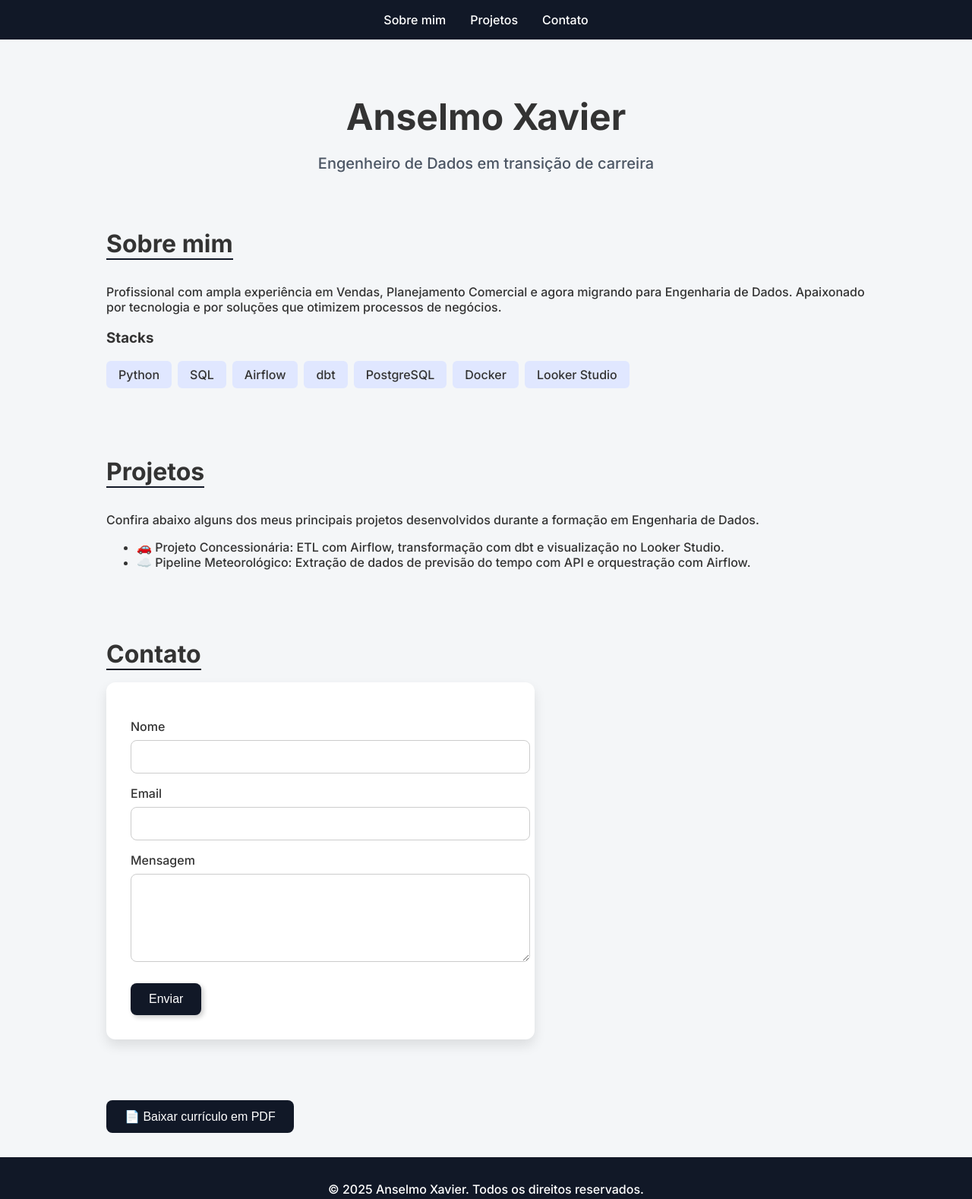
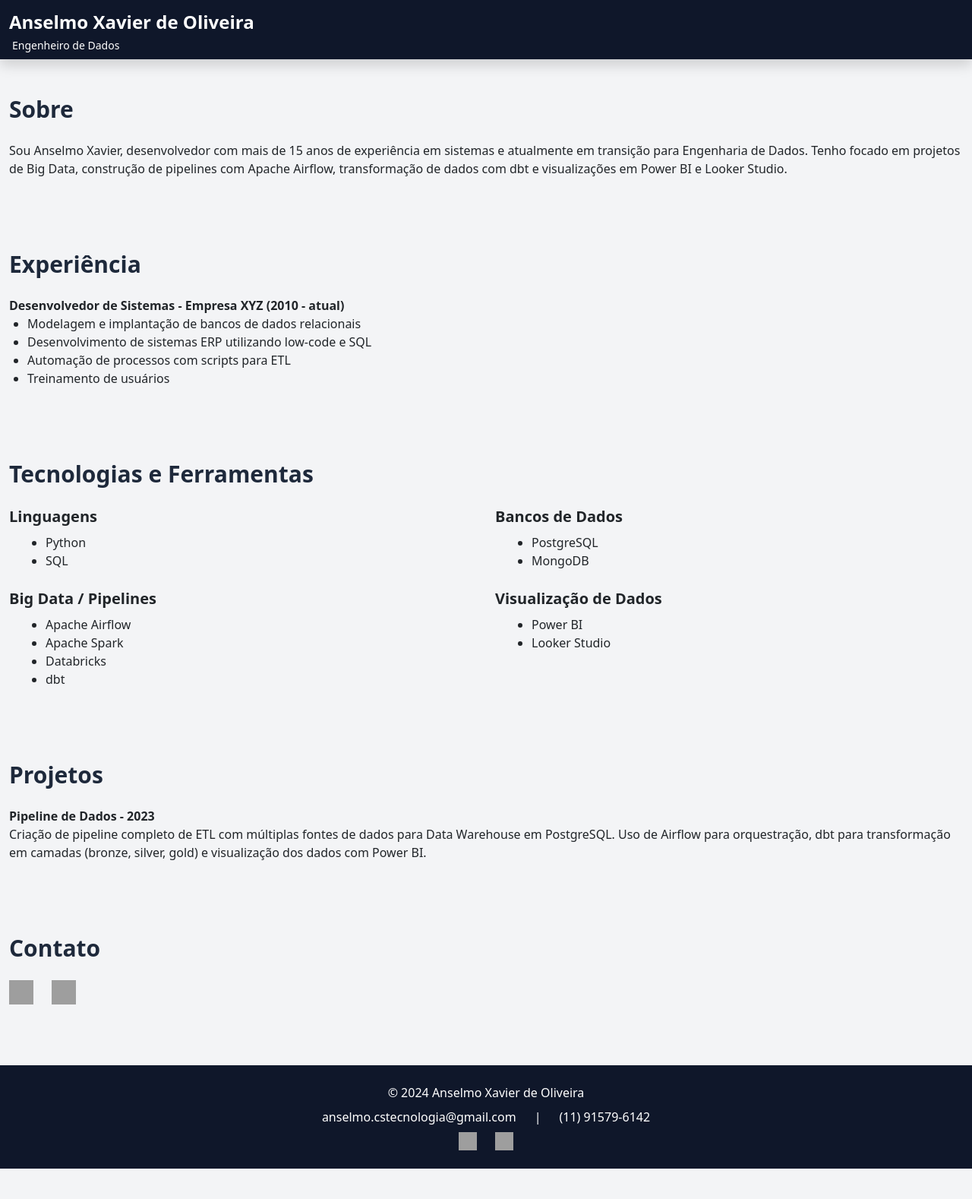
Before and after one commit to anselmoaxo/portifolio, a plain HTML site: page index.html in a window 1280 px wide. Shown: the whole page at 76% size. After the commit the page ends 1538 px from the top, so only its background shows below. Drawn offline with nearby package versions, Linux system fonts and the light colour scheme; grey boxes are pictures that could not be loaded; a script that the page names is missing.

Commit message:
add boostrap

```diff
--- a/index.html
+++ b/index.html
@@ -1,219 +1,167 @@
 <!DOCTYPE html>
-<html lang="pt-BR">
-
+<html lang="pt-br">
 <head>
   <meta charset="UTF-8" />
-  <meta name="viewport" content="width=device-width, initial-scale=1.0" />
-  <title>Anselmo Xavier | Portfólio</title>
-  <link href="https://fonts.googleapis.com/css2?family=Inter:wght@300;500;700&display=swap" rel="stylesheet">
+  <meta name="viewport" content="width=device-width, initial-scale=1.0"/>
+  <title>Portfólio - Anselmo Xavier de Oliveira</title>
+
+  <!-- Bootstrap CSS -->
+  <link href="https://cdn.jsdelivr.net/npm/bootstrap@5.3.0/dist/css/bootstrap.min.css" rel="stylesheet"/>
+
+  <!-- Tailwind -->
+  <script src="https://cdn.tailwindcss.com"></script>
+
   <style>
-    body {
-      font-family: 'Inter', sans-serif;
-      margin: 0;
-      padding: 0;
-      background-color: #f4f6f8;
-      color: #333;
+    html {
+      scroll-behavior: smooth;
     }
-
-    header {
-      background-color: #111827;
-      padding: 1rem;
+    .nav-link {
+      color: white !important;
     }
-
-    nav ul {
-      list-style: none;
-      display: flex;
-      justify-content: center;
-      gap: 2rem;
-      padding: 0;
-      margin: 0;
-    }
-
-    nav a {
-      color: #fff;
-      text-decoration: none;
-      font-weight: 500;
-    }
-
-    nav a:hover {
+    .nav-link:hover {
       text-decoration: underline;
-    }
-
-    main {
-      padding: 2rem;
-      max-width: 1000px;
-      margin: auto;
-    }
-
-    #hero {
-      text-align: center;
-      margin-bottom: 3rem;
-    }
-
-    #hero h1 {
-      font-size: 3rem;
-      margin-bottom: 0.5rem;
-    }
-
-    #hero p {
-      font-size: 1.25rem;
-      color: #4b5563;
-    }
-
-    button {
-      background-color: #111827;
-      color: #fff;
-      border: none;
-      padding: 0.75rem 1.5rem;
-      font-size: 1rem;
-      border-radius: 8px;
-      cursor: pointer;
-      margin-top: 1rem;
-      transition: background 0.3s;
-    }
-
-    button:hover {
-      background-color: #1f2937;
-    }
-
-    section {
-      margin-bottom: 4rem;
-    }
-
-    h2 {
-      font-size: 2rem;
-      margin-bottom: 1rem;
-      border-bottom: 2px solid #111827;
-      display: inline-block;
-    }
-
-    .stacks {
-      display: flex;
-      flex-wrap: wrap;
-      gap: 0.5rem;
-      padding-left: 0;
-      list-style: none;
-    }
-
-    .stacks li {
-      background-color: #e0e7ff;
-      padding: 0.5rem 1rem;
-      border-radius: 6px;
-      font-weight: 500;
-    }
-
-    form {
-      background-color: #fff;
-      padding: 2rem;
-      border-radius: 12px;
-      box-shadow: 0 8px 16px rgba(0, 0, 0, 0.1);
-      max-width: 500px;
-    }
-
-    form label {
-      display: block;
-      margin-bottom: 0.5rem;
-      margin-top: 1rem;
-      font-weight: 500;
-    }
-
-    form input,
-    form textarea {
-      width: 100%;
-      padding: 0.75rem;
-      border: 1px solid #ccc;
-      border-radius: 8px;
-      font-size: 1rem;
-    }
-
-    form button {
-      margin-top: 1.5rem;
-      box-shadow: 3px 3px 6px rgba(0, 0, 0, 0.2);
-    }
-
-    footer {
-      background-color: #111827;
-      color: #fff;
-      text-align: center;
-      padding: 1rem;
     }
   </style>
 </head>
+<body class="bg-gray-100">
 
-<body>
-  <header>
-    <nav>
-      <ul>
-        <li><a href="#sobre">Sobre mim</a></li>
-        <li><a href="#projetos">Projetos</a></li>
-        <li><a href="#contato">Contato</a></li>
-      </ul>
+  <!-- HEADER / MENU -->
+  <header class="sticky-top shadow">
+    <nav class="navbar navbar-expand-lg navbar-dark bg-slate-900">
+      <div class="container">
+        <div class="d-flex flex-column">
+          <a class="navbar-brand text-2xl fw-bold" href="#">Anselmo Xavier de Oliveira</a>
+          <p class="text-white text-sm ms-1">Engenheiro de Dados</p>
+        </div>
+        <button class="navbar-toggler" type="button" data-bs-toggle="collapse" data-bs-target="#navbarNav" aria-controls="navbarNav" aria-expanded="false" aria-label="Toggle navigation">
+          <span class="navbar-toggler-icon"></span>
+        </button>
+        <div class="collapse navbar-collapse justify-content-end" id="navbarNav">
+          <ul class="navbar-nav ms-auto text-center">
+            <li class="nav-item"><a class="nav-link" href="#sobre" onclick="closeMenu()">Sobre</a></li>
+            <li class="nav-item"><a class="nav-link" href="#experiencia" onclick="closeMenu()">Experiência</a></li>
+            <li class="nav-item"><a class="nav-link" href="#stacks" onclick="closeMenu()">Stacks</a></li>
+            <li class="nav-item"><a class="nav-link" href="#projetos" onclick="closeMenu()">Projetos</a></li>
+            <li class="nav-item"><a class="nav-link" href="#contato" onclick="closeMenu()">Contato</a></li>
+          </ul>
+        </div>
+      </div>
     </nav>
   </header>
 
-  <main>
-    <section id="hero">
-      <h1>Anselmo Xavier</h1>
-      <p>Engenheiro de Dados em transição de carreira</p>
+  <!-- CONTEÚDO PRINCIPAL -->
+  <main class="container">
+    <section id="sobre" class="py-5">
+      <h2 class="text-3xl font-bold text-slate-800 mb-4">Sobre</h2>
+      <p>Sou Anselmo Xavier, desenvolvedor com mais de 15 anos de experiência em sistemas e atualmente em transição para Engenharia de Dados. Tenho focado em projetos de Big Data, construção de pipelines com Apache Airflow, transformação de dados com dbt e visualizações em Power BI e Looker Studio.</p>
     </section>
 
-    <section id="sobre">
-      <h2>Sobre mim</h2>
-      <p>Profissional com ampla experiência em Vendas, Planejamento Comercial e agora migrando para Engenharia de Dados. Apaixonado por tecnologia e por soluções que otimizem processos de negócios.</p>
-      <h3>Stacks</h3>
-      <ul class="stacks">
-        <li>Python</li>
-        <li>SQL</li>
-        <li>Airflow</li>
-        <li>dbt</li>
-        <li>PostgreSQL</li>
-        <li>Docker</li>
-        <li>Looker Studio</li>
+    <section id="experiencia" class="py-5">
+      <h2 class="text-3xl font-bold text-slate-800 mb-4">Experiência</h2>
+      <p><strong>Desenvolvedor de Sistemas - Empresa XYZ (2010 - atual)</strong></p>
+      <ul class="list-disc ms-4">
+        <li>Modelagem e implantação de bancos de dados relacionais</li>
+        <li>Desenvolvimento de sistemas ERP utilizando low-code e SQL</li>
+        <li>Automação de processos com scripts para ETL</li>
+        <li>Treinamento de usuários</li>
       </ul>
     </section>
 
-    <section id="projetos">
-      <h2>Projetos</h2>
-      <p>Confira abaixo alguns dos meus principais projetos desenvolvidos durante a formação em Engenharia de Dados.</p>
-      <ul>
-        <li>🚗 Projeto Concessionária: ETL com Airflow, transformação com dbt e visualização no Looker Studio.</li>
-        <li>☁️ Pipeline Meteorológico: Extração de dados de previsão do tempo com API e orquestração com Airflow.</li>
-      </ul>
+    <section id="stacks" class="py-5">
+      <h2 class="text-3xl font-bold text-slate-800 mb-4">Tecnologias e Ferramentas</h2>
+
+<div class="grid md:grid-cols-2 gap-6">
+  <div>
+    <h3 class="text-xl font-semibold mb-2">Linguagens</h3>
+    <ul class="list-disc ms-5">
+      <li>Python</li>
+      <li>SQL</li>
+    </ul>
+  </div>
+
+  <div>
+    <h3 class="text-xl font-semibold mb-2">Bancos de Dados</h3>
+    <ul class="list-disc ms-5">
+      <li>PostgreSQL</li>
+      <li>MongoDB</li>
+    </ul>
+  </div>
+
+  <div>
+    <h3 class="text-xl font-semibold mb-2">Big Data / Pipelines</h3>
+    <ul class="list-disc ms-5">
+      <li>Apache Airflow</li>
+      <li>Apache Spark</li>
+      <li>Databricks</li>
+      <li>dbt</li>
+    </ul>
+  </div>
+
+  <div>
+    <h3 class="text-xl font-semibold mb-2">Visualização de Dados</h3>
+    <ul class="list-disc ms-5">
+      <li>Power BI</li>
+      <li>Looker Studio</li>
+    </ul>
+  </div>
+</div>
+
     </section>
 
-    <section id="contato">
-      <h2>Contato</h2>
-      <form id="form-contato">
-        <label for="nome">Nome</label>
-        <input type="text" id="nome" name="nome" required>
+    <section id="projetos" class="py-5">
+      <h2 class="text-3xl font-bold text-slate-800 mb-4">Projetos</h2>
+      <p><strong>Pipeline de Dados - 2023</strong></p>
+      <p>Criação de pipeline completo de ETL com múltiplas fontes de dados para Data Warehouse em PostgreSQL. Uso de Airflow para orquestração, dbt para transformação em camadas (bronze, silver, gold) e visualização dos dados com Power BI.</p>
+    </section>
 
-        <label for="email">Email</label>
-        <input type="email" id="email" name="email" required>
-
-        <label for="mensagem">Mensagem</label>
-        <textarea id="mensagem" name="mensagem" rows="5" required></textarea>
-
-        <button type="submit">Enviar</button>
-      </form>
+    <section id="contato" class="py-5">
+      <h2 class="text-3xl font-bold text-slate-800 mb-4">Contato</h2>
+      <div class="flex gap-6 items-center">
+        <a href="https://github.com/anselmoaxo" target="_blank">
+          <img src="https://cdn-icons-png.flaticon.com/512/733/733553.png" alt="GitHub" class="w-8 h-8">
+        </a>
+        <a href="https://www.linkedin.com/in/anselmoaxo/" target="_blank">
+          <img src="https://cdn.jsdelivr.net/gh/devicons/devicon/icons/linkedin/linkedin-original.svg" alt="LinkedIn" class="w-8 h-8">
+        </a>
+      </div>
     </section>
-    <button id="btn-gerar-pdf">📄 Baixar currículo em PDF</button>
   </main>
 
-  <footer>
-    <p>&copy; 2025 Anselmo Xavier. Todos os direitos reservados.</p>
+  <!-- FOOTER -->
+  <footer class="bg-slate-900 text-white text-center py-6 mt-8">
+    <div class="container">
+      <p class="mb-2">© 2024 Anselmo Xavier de Oliveira</p>
+      <div class="flex justify-center gap-6 mb-2">
+        <a href="mailto:anselmo.cstecnologia@gmail.com" class="hover:underline">anselmo.cstecnologia@gmail.com</a>
+        <span>|</span>
+        <a href="tel:+5511915796142" class="hover:underline">(11) 91579-6142</a>
+      </div>
+      <div class="flex justify-center gap-4">
+        <a href="https://github.com/anselmoaxo" target="_blank">
+          <img src="https://cdn-icons-png.flaticon.com/512/733/733553.png" alt="GitHub" class="w-6 h-6">
+        </a>
+        <a href="https://www.linkedin.com/in/anselmoaxo/" target="_blank">
+          <img src="https://cdn.jsdelivr.net/gh/devicons/devicon/icons/linkedin/linkedin-original.svg" alt="LinkedIn" class="w-6 h-6">
+        </a>
+      </div>
+    </div>
   </footer>
 
+  <!-- Bootstrap JS -->
+  <script src="https://cdn.jsdelivr.net/npm/bootstrap@5.3.0/dist/js/bootstrap.bundle.min.js"
+    integrity="sha384-kenU1KFdBIe4zVF0s0G1M5b4hcpxyD9F7jL+AMvyTG2BzUg5U2rwx1gTw4CkQ0pF"
+    crossorigin="anonymous"></script>
+
+  <!-- Script para fechar o menu após clicar em um link no celular -->
   <script>
-    document.getElementById("btn-gerar-pdf").addEventListener("click", () => {
-      alert("Funcionalidade de geração de PDF em construção. Em breve você poderá baixar seu currículo completo!");
-    });
+    function closeMenu() {
+      const nav = document.querySelector('#navbarNav');
+      const bsCollapse = bootstrap.Collapse.getInstance(nav);
+      if (bsCollapse) {
+        bsCollapse.hide();
+      }
+    }
+  </script>
 
-    document.getElementById("form-contato").addEventListener("submit", (e) => {
-      e.preventDefault();
-      alert("Mensagem enviada com sucesso! Obrigado pelo contato, entrarei em breve.");
-      e.target.reset();
-    });
-  </script>
 </body>
-
 </html>
```
